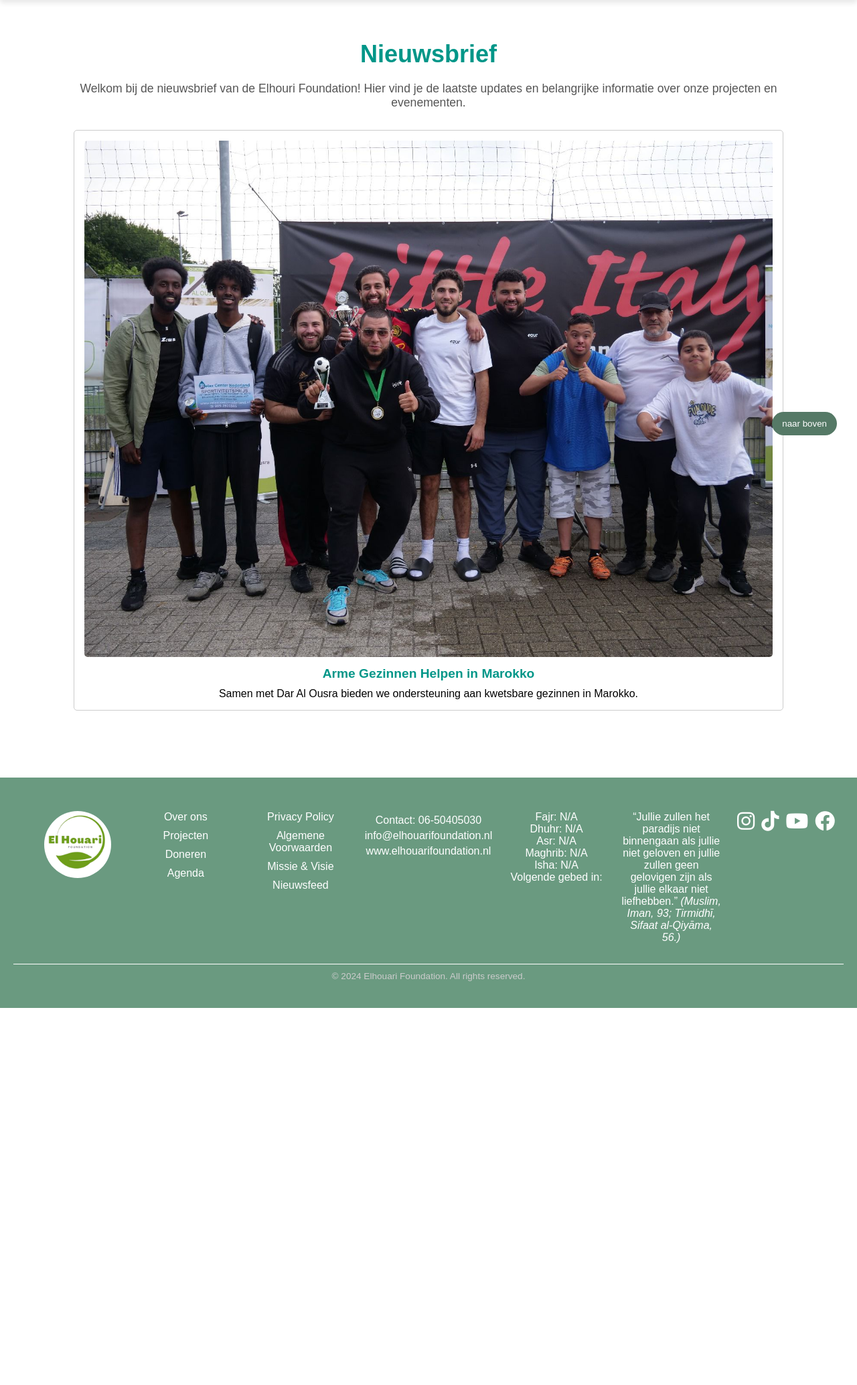
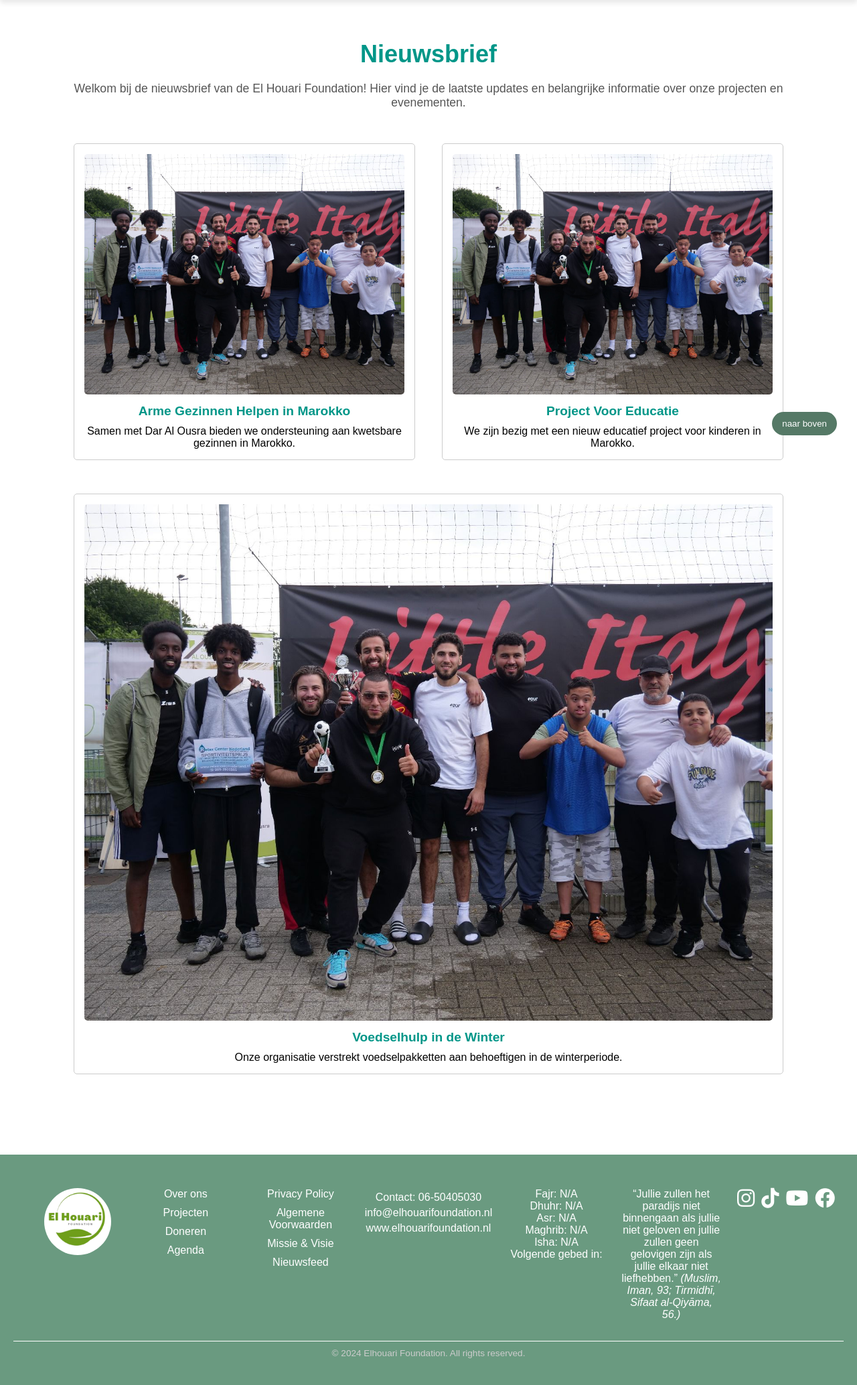
Before and after one commit to Valentstage2024/ElHouariFoundation, a PHP site: page /php/newsfeed.php in a window 1280 px wide. Shown: the part 120-2188 px from the top of the page at 67% size. Before the commit the page ends 1625 px from the top, so only its background shows below. Run offline with PHP 8.4, Linux system fonts and the light colour scheme; data that the repository does not hold is empty.

Commit message:
Update newsfeed.php

```diff
--- a/php/newsfeed.php
+++ b/php/newsfeed.php
@@ -14,21 +14,46 @@
     <?php include_once '../includes/header.php'; ?>
 
 
+
 <main>
         <section class="newsletter-section">
             <h2>Nieuwsbrief</h2>
             <p class="intro-text">
-                Welkom bij de nieuwsbrief van de Elhouri Foundation! Hier vind je de laatste updates en belangrijke informatie over onze projecten en evenementen.
+                Welkom bij de nieuwsbrief van de El Houari Foundation! Hier vind je de laatste updates en belangrijke informatie over onze projecten en evenementen.
             </p>
+
+
+            <div class="news-feed" id="news-feed">
             <div class="news-feed" id="news-feed">
     <!-- Nieuwsitem 1 -->
     <div class="news-item">
         <a href="news1.php">
-                        <img src="../img/voetbal.png" class="news-img">
+            <img src="../img/voetbal.png" class="news-img" alt="Afbeelding van voetbalproject">
         </a>
         <h3>Arme Gezinnen Helpen in Marokko</h3>
         <p>Samen met Dar Al Ousra bieden we ondersteuning aan kwetsbare gezinnen in Marokko.</p>
     </div>
+
+    <!-- Nieuwsitem 2 -->
+    <div class="news-item">
+        <a href="news2.php">
+            <img src="../img/voetbal.png" class="news-img" alt="Afbeelding van educatief project">
+        </a>
+        <h3>Project Voor Educatie</h3>
+        <p>We zijn bezig met een nieuw educatief project voor kinderen in Marokko.</p>
+    </div>
+
+    <!-- Nieuwsitem 3 -->
+    <div class="news-item">
+        <a href="news3.php">
+            <img src="../img/voetbal.png" class="news-img" alt="Afbeelding van voedselhulp">
+        </a>
+        <h3>Voedselhulp in de Winter</h3>
+        <p>Onze organisatie verstrekt voedselpakketten aan behoeftigen in de winterperiode.</p>
+    </div>
+</div>
+
+
 
 
 
```
Lines whose indentation alone changed are shown as unchanged.
